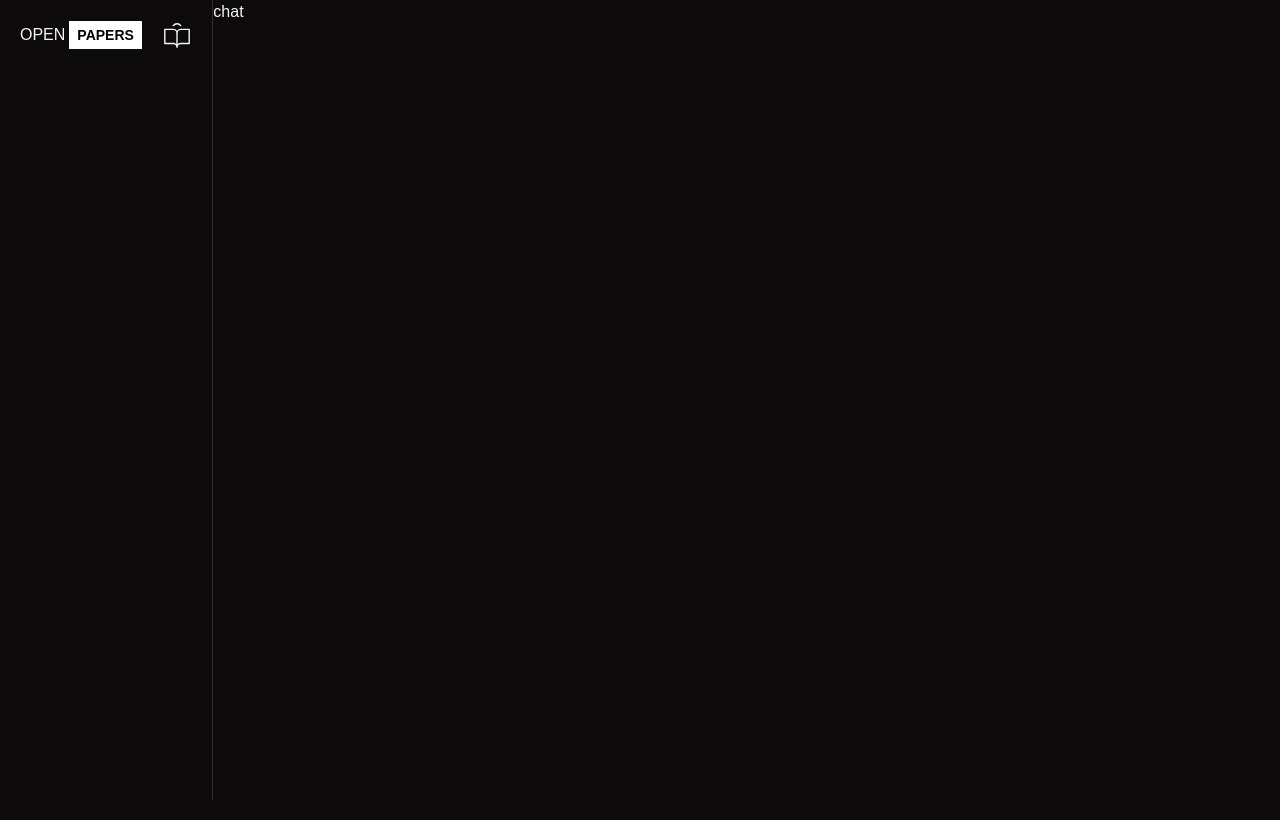
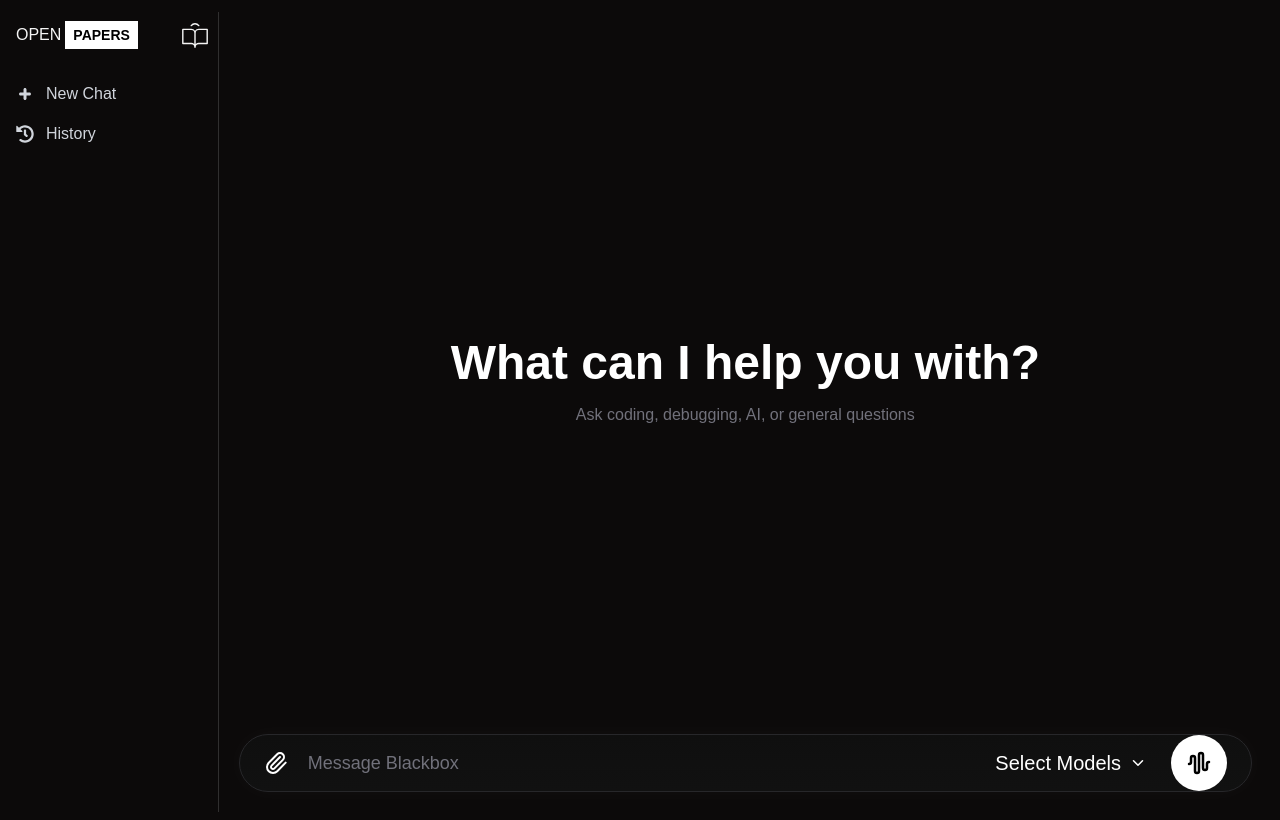
Before and after one commit to kashish00208/openp, a Next.js app: page /chat in a window 1280 px wide. Built offline with nearby package versions, Linux system fonts and the light colour scheme.

Commit message:
feat: add ChatInterface component and update chat page layout

```diff
--- /dev/null
+++ b/Components/ChatInterface.tsx
@@ -0,0 +1,124 @@
+
+"use client";
+
+import React, { useState } from "react";
+import { Paperclip } from "lucide-react";
+import { AudioWaveform } from "lucide-react";
+import { ChevronDown } from "lucide-react";
+
+interface Message {
+  id: number;
+  role: "user" | "assistant";
+  content: string;
+  timestamp: Date;
+}
+
+export default function ChatInterface() {
+  const [messages, setMessages] = useState<Message[]>([]);
+  const [input, setInput] = useState("");
+
+  const handleSend = () => {
+    if (!input.trim()) return;
+
+    const userMsg: Message = {
+      id: Date.now(),
+      role: "user",
+      content: input,
+      timestamp: new Date(),
+    };
+
+    setMessages((prev) => [...prev, userMsg]);
+    setInput("");
+
+    setTimeout(() => {
+      const assistantMsg: Message = {
+        id: Date.now() + 1,
+        role: "assistant",
+        content:
+          "This is a sample AI response. Connect your backend/API here.",
+        timestamp: new Date(),
+      };
+
+      setMessages((prev) => [...prev, assistantMsg]);
+    }, 1000);
+  };
+
+  return (
+    <div className="flex flex-col h-full w-full text-white">
+      {/* Messages */}
+      <div className="flex-1 overflow-y-auto">
+        {messages.length === 0 ? (
+          <div className="h-full flex flex-col items-center justify-center px-4">
+            <h1 className="text-4xl md:text-5xl font-bold mb-4 text-center">
+              What can I help you with?
+            </h1>
+
+            <p className="text-zinc-500 text-center">
+              Ask coding, debugging, AI, or general questions
+            </p>
+          </div>
+        ) : (
+          <div className="max-w-4xl mx-auto px-6 py-8">
+            {messages.map((msg) => (
+              <div
+                key={msg.id}
+                className={`mb-8 ${
+                  msg.role === "user" ? "flex justify-end" : ""
+                }`}
+              >
+                <div
+                  className={`max-w-3xl ${
+                    msg.role === "user"
+                      ? "bg-zinc-800 px-4 py-3 rounded-2xl"
+                      : ""
+                  }`}
+                >
+                  <p className="text-[15px] leading-7 text-zinc-200 whitespace-pre-wrap">
+                    {msg.content}
+                  </p>
+                </div>
+              </div>
+            ))}
+          </div>
+        )}
+      </div>
+
+      {/* Input */}
+      <div
+        className="
+          flex items-center h-20p px-6 rounded-full border border-zinc-800 bg-linear-to-b from-[#0f0f0f]  to-[#111111] shadow-[0_0_20px_rgba(255,255,255,0.03)]"
+      >
+        {/* Attachment */}
+        <button className="text-white hover:text-zinc-300 transition">
+          <Paperclip size={24} strokeWidth={2} />
+        </button>
+
+        {/* Input */}
+        <input
+          type="text"
+          placeholder="Message Blackbox"
+          className="flex-1 bg-transparent px-5 text-[18px] text-white placeholder:text-zinc-500 outline-none"
+        />
+
+        {/* Model Selector */}
+        <button
+          className="flex items-center gap-2 text-white font-medium text-xl hover:text-zinc-300 transition"
+        >
+          Select Models
+          <ChevronDown size={18} />
+        </button>
+
+        <button
+          className="ml-6 h-14 w-14 rounded-full bg-white flex items-center justify-center hover:scale-105 transition
+          "
+        >
+          <AudioWaveform
+            size={24}
+            className="text-black"
+            strokeWidth={2.5}
+          />
+        </button>
+      </div>
+    </div>
+  );
+}
--- a/app/chat/page.tsx
+++ b/app/chat/page.tsx
@@ -1,26 +1,48 @@
 "use client"
 import { PiBookOpenUserLight } from "react-icons/pi";
+import { TiPlus } from "react-icons/ti";
+import { FaHistory } from "react-icons/fa";
+import ChatInterface from "@/Components/ChatInterface";
+
 const page = () => {
   return (
     <div className='h-full w-full flex justify-center items-center'>
-      <div className='flex w-full'>
-        {/* sidebar */}
-        <div className='w-1/6 border-r h-screen border-white/15 p-5'>
-          <div className="flex justify-between ">
-            <li className="flex items-center gap-1 cursor-pointer hover:opacity-80 transition-opacity">
-              <span>OPEN</span>
-              <span className="text-black bg-white text-sm px-2 py-1 font-bold">PAPERS</span>
-            </li>
+      <div className='flex w-full m-2 mt-3'>
 
-            <PiBookOpenUserLight className="text-3xl"/>
+        <div className='h-screen w-full flex'>
+          {/* sidebar */}
+          <div className='w-1/6 border-r border-white/15 p-2'>
+            <div className="flex justify-between">
+              <li className="flex items-center gap-1 cursor-pointer hover:opacity-80 transition-opacity list-none">
+                <span>OPEN</span>
+                <span className="text-black bg-white text-sm px-2 py-1 font-bold">
+                  PAPERS
+                </span>
+              </li>
+
+              <PiBookOpenUserLight className="text-3xl" />
+            </div>
+
+            <div className="mt-6">
+              <button className="group flex items-center gap-3 w-full py-2 rounded-xl text-gray-300 hover:bg-zinc-800 transition-all duration-200">
+                <TiPlus className="text-lg group-hover:rotate-90 transition-transform duration-200" />
+                <span className="font-medium">New Chat</span>
+              </button>
+            </div>
+            <div className="">
+              <button className="group flex items-center gap-3 w-full py-2 rounded-xl text-gray-300 hover:bg-zinc-800 transition-all duration-200">
+                <FaHistory className="text-lg group-hover:rotate-90 transition-transform duration-200" />
+                <span className="font-medium">History</span>
+              </button>
+            </div>
+          </div>
+
+          {/* chat */}
+          <div className='w-5/6 p-5 flex items-center justify-center'>
+            <ChatInterface/>
           </div>
         </div>
 
-
-        {/* chat */}
-        <div className='w-5/6'>
-          chat
-        </div>
 
       </div>
     </div>
```
